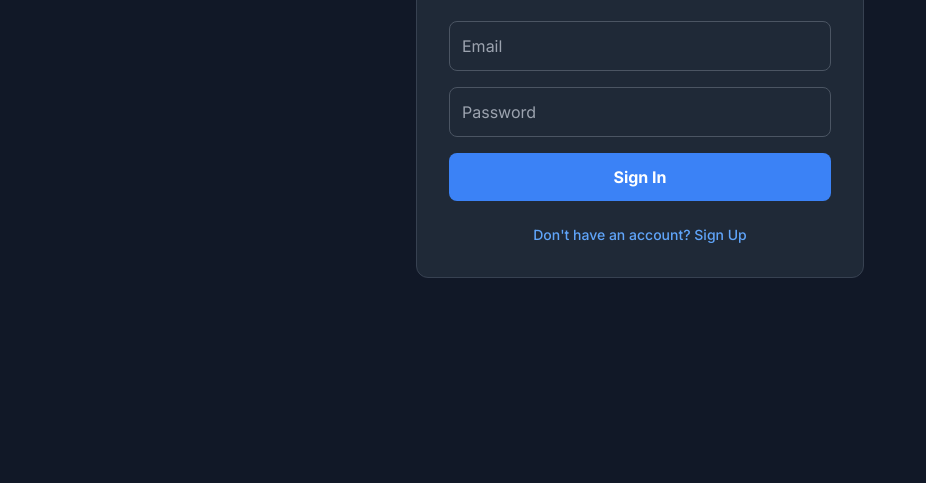
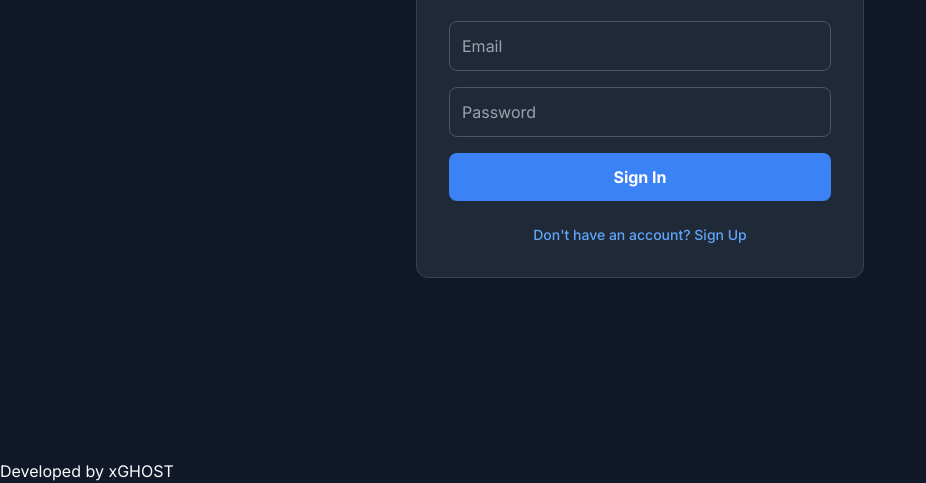
Before and after one commit to Gh0stBoi/kmctmanager, a plain HTML site: page index.html in a window 1280 px wide. Shown: the part 341-824 px from the top of the page, without its empty margins (0-926 px from the left). Before the commit the page ends 800 px from the top, so only its background shows below. Drawn offline with nearby package versions, Linux system fonts and the light colour scheme; no server answers.

Commit message:
Update index.html

```diff
--- a/index.html
+++ b/index.html
@@ -258,6 +258,10 @@
             </div>
         </div>
     </div>
+
+    <footer class="footer-watermark">
+        Developed by xGHOST
+    </footer>
 
 
     <script type="module">
```
